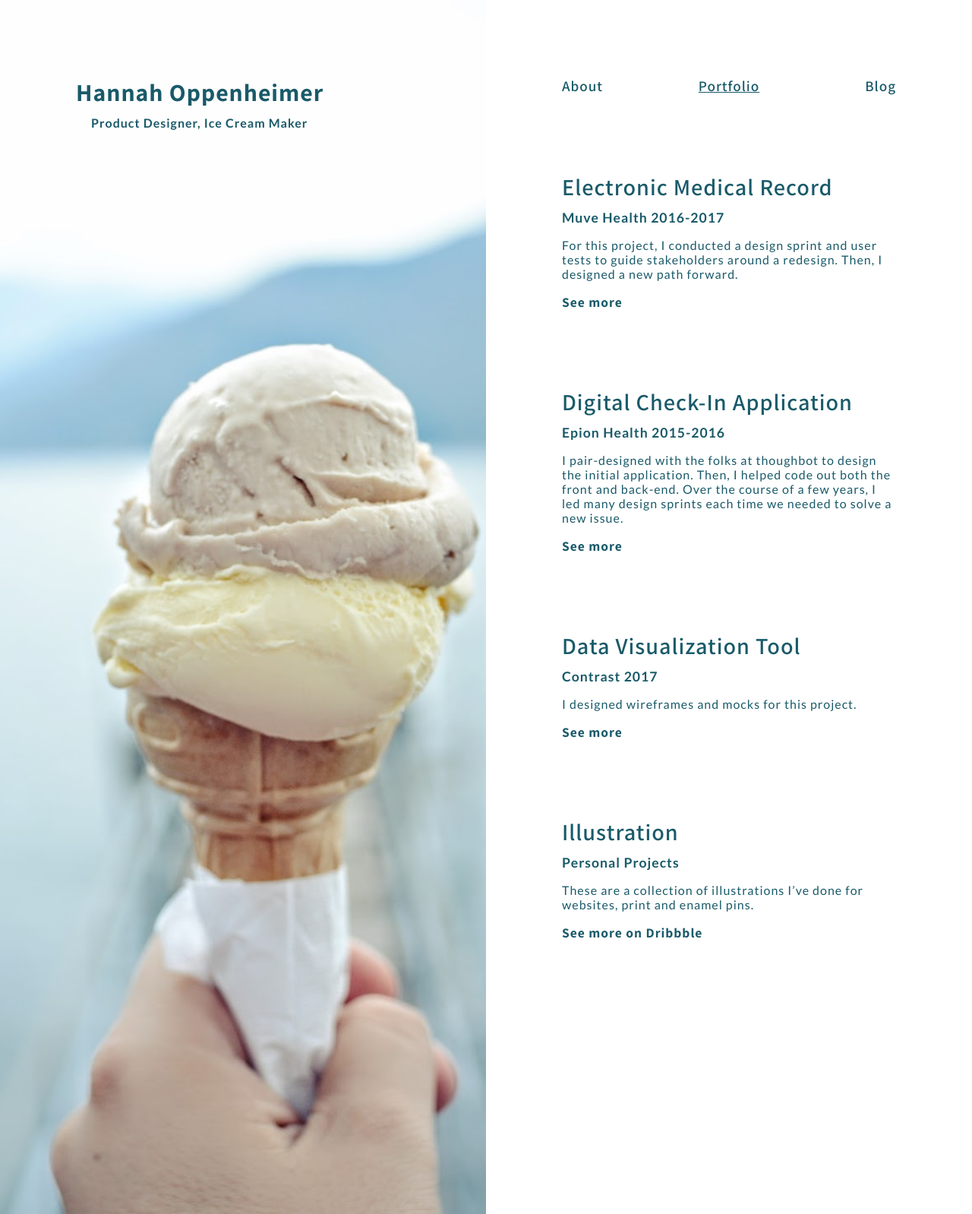
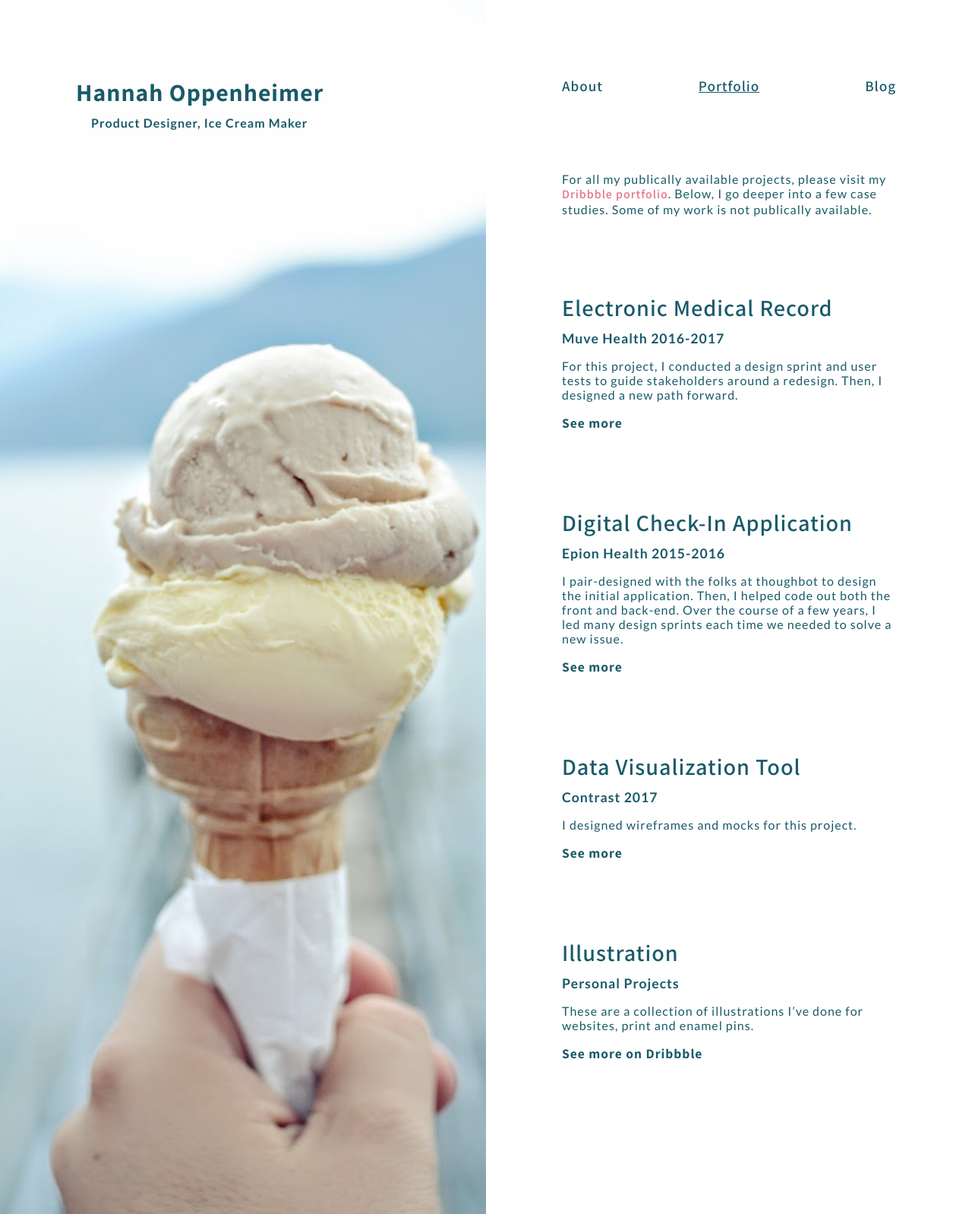
Before and after one commit to hannahhearth/hannahhearth.github.io, a Jekyll site: the page built from portfolio/index.html, in a window 1280 px wide. Shown: the whole page at 76% size. Built offline with Jekyll 4.4.1, drawn with Linux system fonts in a browser that asks for light colours; a script that is not in the unit is left out.

Commit message:
dribbble is back

```diff
--- a/portfolio/index.html
+++ b/portfolio/index.html
@@ -2,6 +2,12 @@
 layout: default
 sidebar_image: ice_cream_2
 ---
+
+<div class="item">
+  <p>For all my publically available projects, please visit my <a
+     href="https://www.dribbble.com" target="_blank">Dribbble portfolio</a>. Below, I go deeper into
+   a few case studies. Some of my work is not publically available.</p>
+</div>
 
 <div class="item">
   <a href="./muve"><h2 class="item-title">Electronic Medical Record</h2></a>
```
